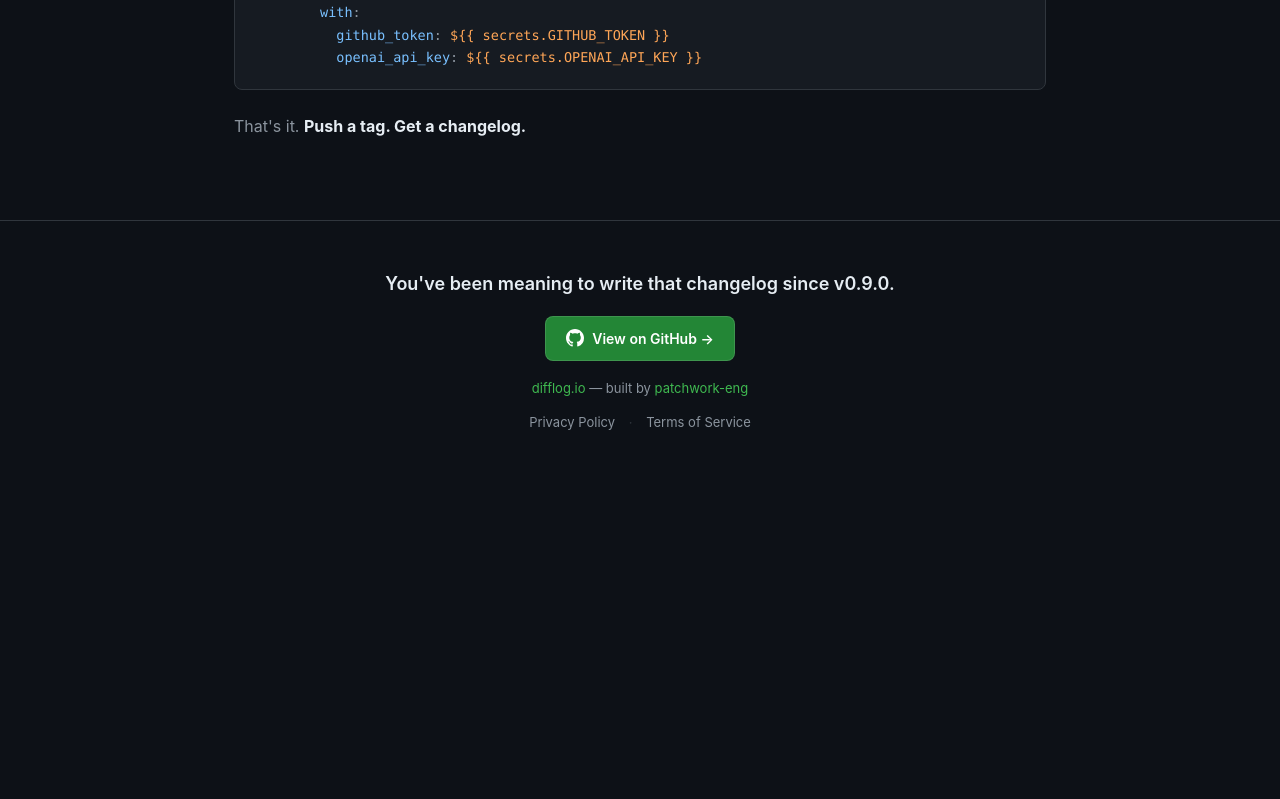
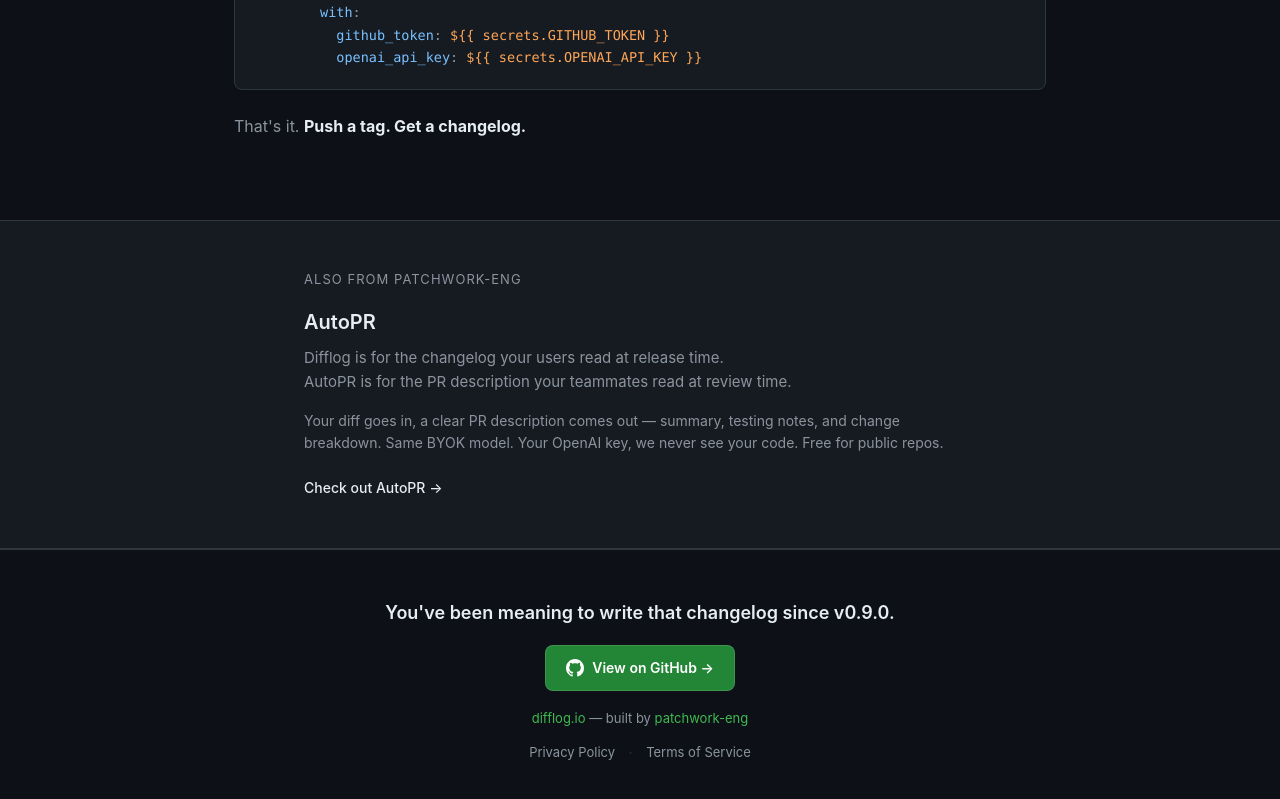
Before and after one commit to patchwork-eng/difflog, a website: page docs/index.html in a window 1280 px wide. Shown: the part 6365-7164 px from the top of the page. Before the commit the page ends 6847 px from the top, so only its background shows below. Drawn offline with Linux system fonts and the light colour scheme.

Commit message:
feat: add AutoPR cross-sell section to difflog.io landing page

```diff
--- a/docs/index.html
+++ b/docs/index.html
@@ -1010,6 +1010,30 @@
   </div>
 </section>
 
+<!-- ══ ALSO FROM PATCHWORK ══ -->
+<section style="background: #161b22; border-top: 1px solid var(--border); border-bottom: 1px solid var(--border); padding: 48px 0;">
+  <div class="container" style="max-width: 720px;">
+    <p style="color: var(--text-muted); font-size: 13px; text-transform: uppercase; letter-spacing: 0.08em; margin-bottom: 16px;">Also from patchwork-eng</p>
+    <div style="display: flex; align-items: flex-start; gap: 24px; flex-wrap: wrap;">
+      <div style="flex: 1; min-width: 260px;">
+        <h3 style="font-size: 20px; font-weight: 600; margin-bottom: 8px;">
+          <a href="https://autopr.dev" style="color: var(--fg); text-decoration: none;">AutoPR</a>
+        </h3>
+        <p style="color: var(--text-muted); font-size: 15px; line-height: 1.6; margin-bottom: 16px;">
+          Difflog is for the changelog your users read at release time.<br>
+          AutoPR is for the PR description your teammates read at review time.
+        </p>
+        <p style="color: var(--text-muted); font-size: 14px; margin-bottom: 20px;">
+          Your diff goes in, a clear PR description comes out — summary, testing notes, and change breakdown. Same BYOK model. Your OpenAI key, we never see your code. Free for public repos.
+        </p>
+        <a href="https://autopr.dev" style="display: inline-flex; align-items: center; gap: 8px; color: var(--accent); font-size: 14px; text-decoration: none; font-weight: 500;">
+          Check out AutoPR →
+        </a>
+      </div>
+    </div>
+  </div>
+</section>
+
 <!-- ══ FOOTER ══ -->
 <footer>
   <div class="container">
```
